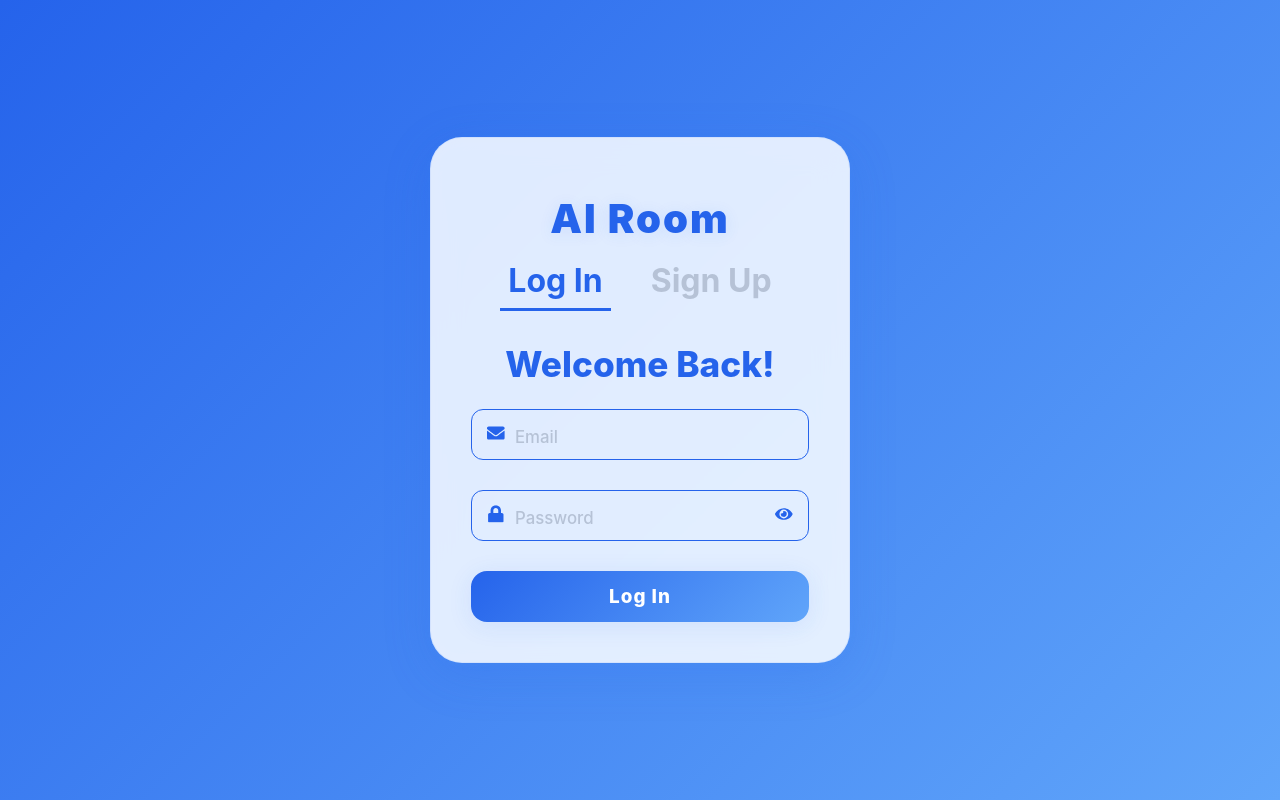
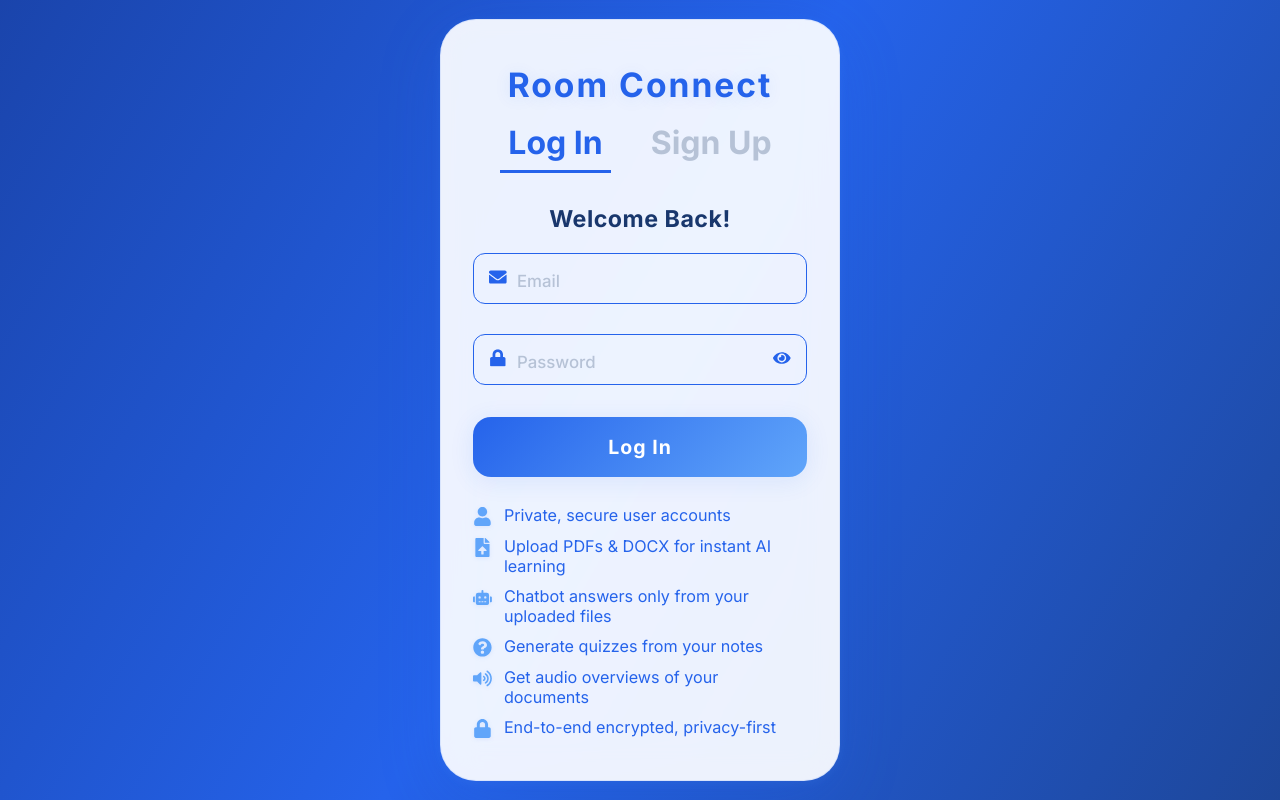
Before and after one commit to VeeramRoshanReddy/AI_Room_Collaborator, a React (Create React App) app in the folder frontend/: page /login in a window 1280 px wide. Built offline with nearby package versions, Linux system fonts and the light colour scheme.

Commit message:
Enhanced Login Page and updated requirements.txt 3

```diff
--- a/frontend/src/components/auth/Login.js
+++ b/frontend/src/components/auth/Login.js
@@ -1,7 +1,7 @@
 import React, { useState } from 'react';
 import { useNavigate } from 'react-router-dom';
 import { UserContext } from '../../context/UserContext';
-import { FaEnvelope, FaLock, FaUser, FaEye, FaEyeSlash } from 'react-icons/fa';
+import { FaEnvelope, FaLock, FaUser, FaEye, FaEyeSlash, FaFileUpload, FaRobot, FaQuestionCircle, FaVolumeUp } from 'react-icons/fa';
 import styled, { keyframes } from 'styled-components';
 
 const blue = '#2563eb';
@@ -13,70 +13,125 @@ const fadeIn = keyframes`
   to { opacity: 1; transform: translateY(0); }
 `;
 
-const PageBackground = styled.div`
+// Animated background gradient
+const AnimatedBackground = styled.div`
   min-height: 100vh;
+  height: 100vh;
   width: 100vw;
-  background: ${bgBlue};
+  background: linear-gradient(120deg, #0a174e 0%, #2563eb 60%, #19376d 100%);
+  background-size: 200% 200%;
+  animation: bgMove 8s ease-in-out infinite alternate;
   display: flex;
   align-items: center;
   justify-content: center;
+  overflow: hidden;
+  @keyframes bgMove {
+    0% { background-position: 0% 50%; }
+    100% { background-position: 100% 50%; }
+  }
 `;
 
+// Card with hover/scale and fade-in
+const Card = styled.div`
+  background: rgba(255,255,255,0.92);
+  border-radius: 36px;
+  box-shadow: 0 16px 64px 0 rgba(37,99,235,0.20), 0 2px 12px 0 rgba(96,165,250,0.12);
+  padding: 44px 32px 32px 32px;
+  min-width: 340px;
+  max-width: 400px;
+  width: 100%;
+  animation: ${fadeIn} 0.9s cubic-bezier(0.4,0,0.2,1);
+  display: flex;
+  flex-direction: column;
+  align-items: center;
+  backdrop-filter: blur(18px) saturate(1.2);
+  border: 1.5px solid rgba(37,99,235,0.10);
+  font-family: 'Montserrat', 'Poppins', 'Inter', sans-serif;
+  font-size: 0.98rem;
+  transition: box-shadow 0.2s, transform 0.18s;
+  will-change: transform;
+  &:hover {
+    box-shadow: 0 24px 80px 0 rgba(37,99,235,0.22), 0 4px 16px 0 rgba(96,165,250,0.14);
+    transform: scale(1.018);
+  }
+`;
+
+// Animated feature list
+const FeatureList = styled.ul`
+  margin-top: 28px;
+  padding: 0;
+  list-style: none;
+  width: 100%;
+  color: #2563eb;
+  font-size: 1.01rem;
+  font-family: 'Montserrat', 'Poppins', 'Inter', sans-serif;
+  opacity: 0;
+  animation: ${fadeIn} 1.2s 0.2s forwards;
+`;
+const FeatureItem = styled.li`
+  display: flex;
+  align-items: flex-start;
+  gap: 12px;
+  margin-bottom: 10px;
+  font-size: 1.01rem;
+  color: #2563eb;
+  svg {
+    font-size: 1.18rem;
+    margin-top: 2px;
+    color: #60a5fa;
+    filter: drop-shadow(0 1px 2px rgba(37,99,235,0.10));
+    flex-shrink: 0;
+  }
+`;
+
+// Modern font for headings
 const BrandLogo = styled.div`
   display: flex;
   align-items: center;
   justify-content: center;
   margin-bottom: 18px;
-  font-size: 2.5rem;
+  font-size: 2.1rem;
   font-weight: 900;
   color: #2563eb;
   letter-spacing: 2px;
   user-select: none;
   text-shadow: 0 2px 16px rgba(37,99,235,0.10);
+  font-family: 'Montserrat', 'Poppins', 'Inter', sans-serif;
+`;
+const Title = styled.h2`
+  color: #19376d;
+  font-size: 1.45rem;
+  font-weight: 800;
+  margin-bottom: 12px;
+  text-align: center;
+  letter-spacing: 0.5px;
+  font-family: 'Montserrat', 'Poppins', 'Inter', sans-serif;
 `;
 
-const Card = styled.div`
-  background: rgba(255,255,255,0.85);
-  border-radius: 32px;
-  box-shadow: 0 12px 48px 0 rgba(37,99,235,0.18), 0 1.5px 8px 0 rgba(96,165,250,0.10);
-  padding: 56px 40px 40px 40px;
-  min-width: 350px;
-  max-width: 420px;
-  width: 100%;
-  animation: ${fadeIn} 0.7s cubic-bezier(0.4,0,0.2,1);
-  display: flex;
-  flex-direction: column;
-  align-items: center;
-  backdrop-filter: blur(16px) saturate(1.2);
-  border: 1.5px solid rgba(37,99,235,0.08);
-`;
-
+// Animated tab transitions
 const Header = styled.div`
   display: flex;
   justify-content: center;
   align-items: center;
   gap: 32px;
   margin-bottom: 32px;
+  position: relative;
 `;
-
 const HeaderTab = styled.button`
   background: none;
   border: none;
   font-size: 2rem;
   font-weight: 700;
-  color: ${props => (props.active ? blue : '#b6c2d6')};
-  border-bottom: 3px solid ${props => (props.active ? blue : 'transparent')};
+  color: ${props => (props.active ? '#2563eb' : '#b6c2d6')};
+  border-bottom: 3px solid ${props => (props.active ? '#2563eb' : 'transparent')};
   padding: 0 8px 8px 8px;
   cursor: pointer;
-  transition: color 0.2s, border-bottom 0.2s;
-`;
-
-const Title = styled.h2`
-  color: ${blue};
-  font-size: 2.2rem;
-  font-weight: 800;
-  margin-bottom: 16px;
-  text-align: center;
+  transition: color 0.22s, border-bottom 0.22s, font-size 0.18s;
+  outline: none;
+  &:focus {
+    color: #19376d;
+    border-bottom: 3px solid #19376d;
+  }
 `;
 
 const StyledForm = styled.form`
@@ -211,17 +266,22 @@ const FloatingLabel = styled.label`
   }
 `;
 
+// Button with ripple/scale micro-interaction
 const AnimatedButton = styled(SubmitButton)`
   box-shadow: 0 4px 24px rgba(37,99,235,0.10);
   letter-spacing: 1px;
-  font-size: 1.18rem;
+  font-size: 1.22rem;
   font-weight: 800;
-  border-radius: 16px;
+  border-radius: 18px;
+  padding: 18px 0;
+  margin-top: 2px;
   transition: background 0.2s, box-shadow 0.2s, transform 0.1s;
-  &:hover {
-    background: linear-gradient(90deg, #1d4ed8 0%, #2563eb 100%);
-    box-shadow: 0 8px 32px rgba(37,99,235,0.18);
-    transform: translateY(-2px) scale(1.04);
+  will-change: transform;
+  position: relative;
+  overflow: hidden;
+  &:active {
+    transform: scale(0.97);
+    box-shadow: 0 2px 8px rgba(37,99,235,0.08);
   }
 `;
 
@@ -293,9 +353,9 @@ const Login = () => {
   };
 
   return (
-    <PageBackground>
+    <AnimatedBackground>
       <Card>
-        <BrandLogo>AI Room</BrandLogo>
+        <BrandLogo>Room Connect</BrandLogo>
         <Header>
           <HeaderTab active={mode === 'login'} onClick={() => { setMode('login'); setError(''); setSuccess(''); }}>Log In</HeaderTab>
           <HeaderTab active={mode === 'signup'} onClick={() => { setMode('signup'); setError(''); setSuccess(''); }}>Sign Up</HeaderTab>
@@ -383,8 +443,16 @@ const Login = () => {
             <AnimatedButton type="submit" disabled={loading}>{loading ? 'Signing up...' : 'Sign Up'}</AnimatedButton>
           </StyledForm>
         )}
+        <FeatureList>
+          <FeatureItem><FaUser /> Private, secure user accounts</FeatureItem>
+          <FeatureItem><FaFileUpload /> Upload PDFs & DOCX for instant AI learning</FeatureItem>
+          <FeatureItem><FaRobot /> Chatbot answers only from your uploaded files</FeatureItem>
+          <FeatureItem><FaQuestionCircle /> Generate quizzes from your notes</FeatureItem>
+          <FeatureItem><FaVolumeUp /> Get audio overviews of your documents</FeatureItem>
+          <FeatureItem><FaLock /> End-to-end encrypted, privacy-first</FeatureItem>
+        </FeatureList>
       </Card>
-    </PageBackground>
+    </AnimatedBackground>
   );
 };
 
```
Also changed, not shown: 1 other file (tests, documents, lock files or other folders).
